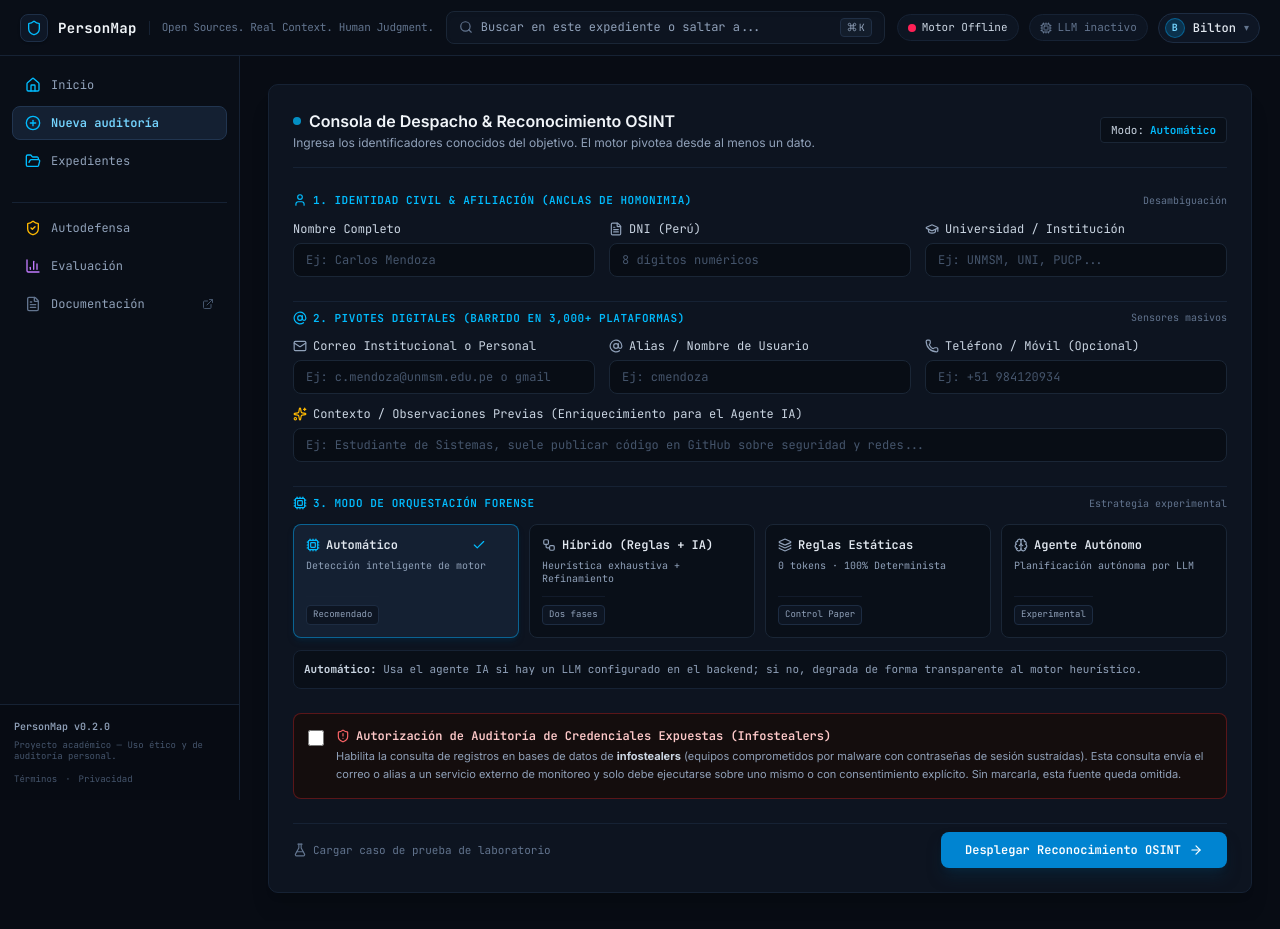
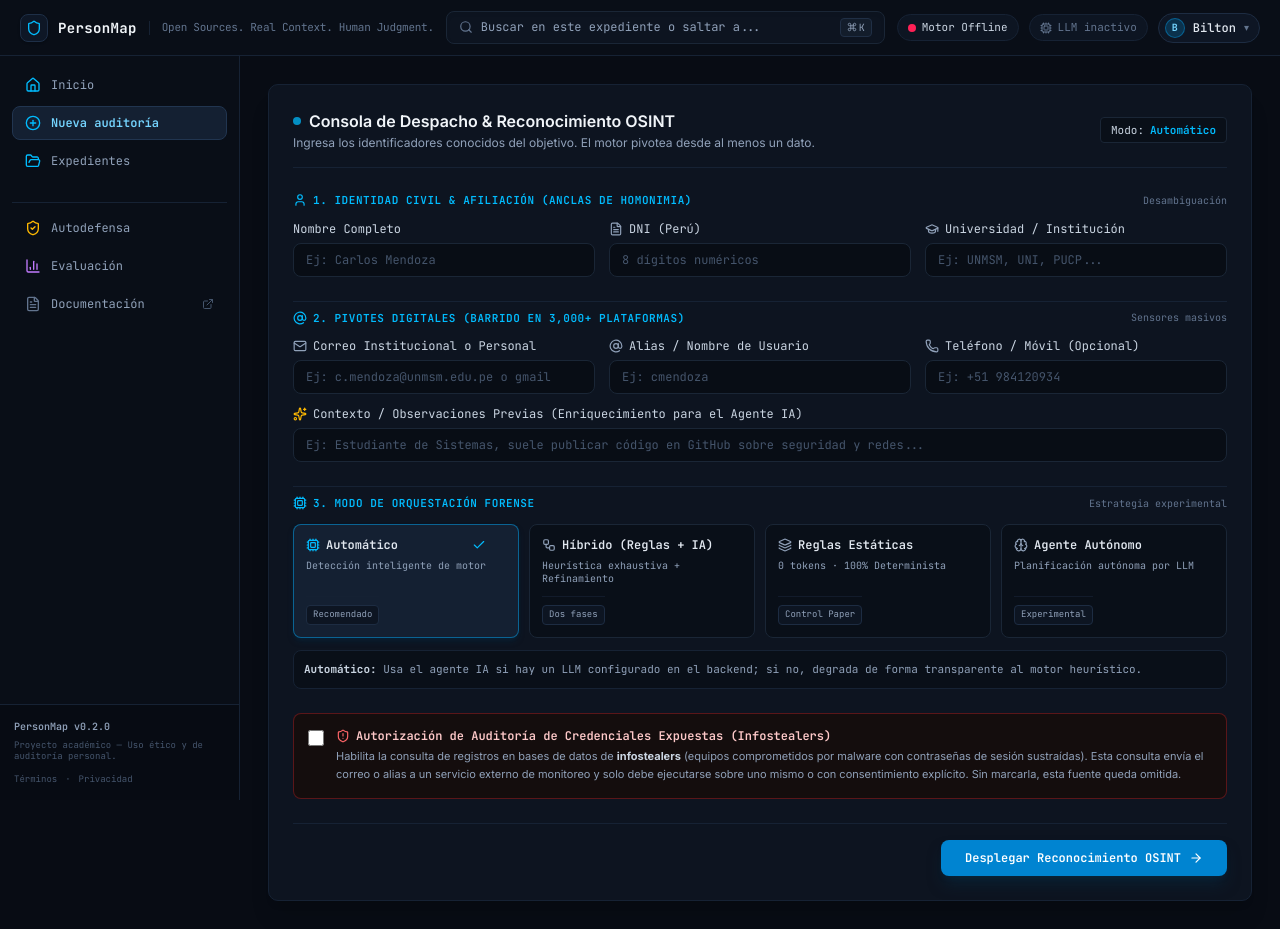
Before and after one commit to xBiltTom/PersonMap, a Next.js app in the folder frontend/: page /auditorias/nueva in a window 1280 px wide. Built offline with nearby package versions, Linux system fonts and the light colour scheme; no server answers.

Commit message:
remove: Opción de cargar caso de laboratorio

```diff
--- a/frontend/src/components/investigation/InvestigationForm.tsx
+++ b/frontend/src/components/investigation/InvestigationForm.tsx
@@ -19,7 +19,6 @@ import {
   Layers,
   Brain,
   Check,
-  FlaskConical,
 } from "lucide-react";
 
 interface StrategyOption {
@@ -114,22 +113,6 @@ export function InvestigationForm() {
     // Limit to numeric characters and max 8 digits
     const numeric = val.replace(/\D/g, "").slice(0, 8);
     setDni(numeric);
-  };
-
-  // Utility to prefill a lab test case (Carlos Mendoza)
-  const handleLoadLabSeed = () => {
-    setFullName("Carlos Mendoza");
-    setEmail("c.mendoza@unmsm.edu.pe");
-    setUsername("cmendoza");
-    setUniversity("UNMSM");
-    setDni("74829103");
-    setPhone("+51 984120934");
-    setDescription(
-      "Estudiante de Ingeniería de Sistemas de la UNMSM, activo en GitHub y comunidades de desarrollo de software."
-    );
-    setStrategy("hybrid");
-    setSelfConsent(true);
-    setError(null);
   };
 
   const handleSubmit = async (e: React.FormEvent) => {
@@ -450,18 +433,7 @@ export function InvestigationForm() {
         </div>
 
         {/* Action Bar */}
-        <div className="pt-2 flex flex-col sm:flex-row items-center justify-between gap-4 border-t border-[#162234]">
-          {/* Subtle Dev/Lab Seed button (Rule #4) */}
-          <button
-            type="button"
-            onClick={handleLoadLabSeed}
-            className="text-[11px] font-mono text-slate-500 hover:text-sky-400 flex items-center gap-1.5 transition-colors cursor-pointer self-start sm:self-auto"
-            title="Prellenar con el caso de laboratorio verificado para pruebas y defensa"
-          >
-            <FlaskConical className="w-3.5 h-3.5" />
-            <span>Cargar caso de prueba de laboratorio</span>
-          </button>
-
+        <div className="pt-4 flex items-center justify-end border-t border-[#162234]">
           <button
             type="submit"
             disabled={loading}
```
